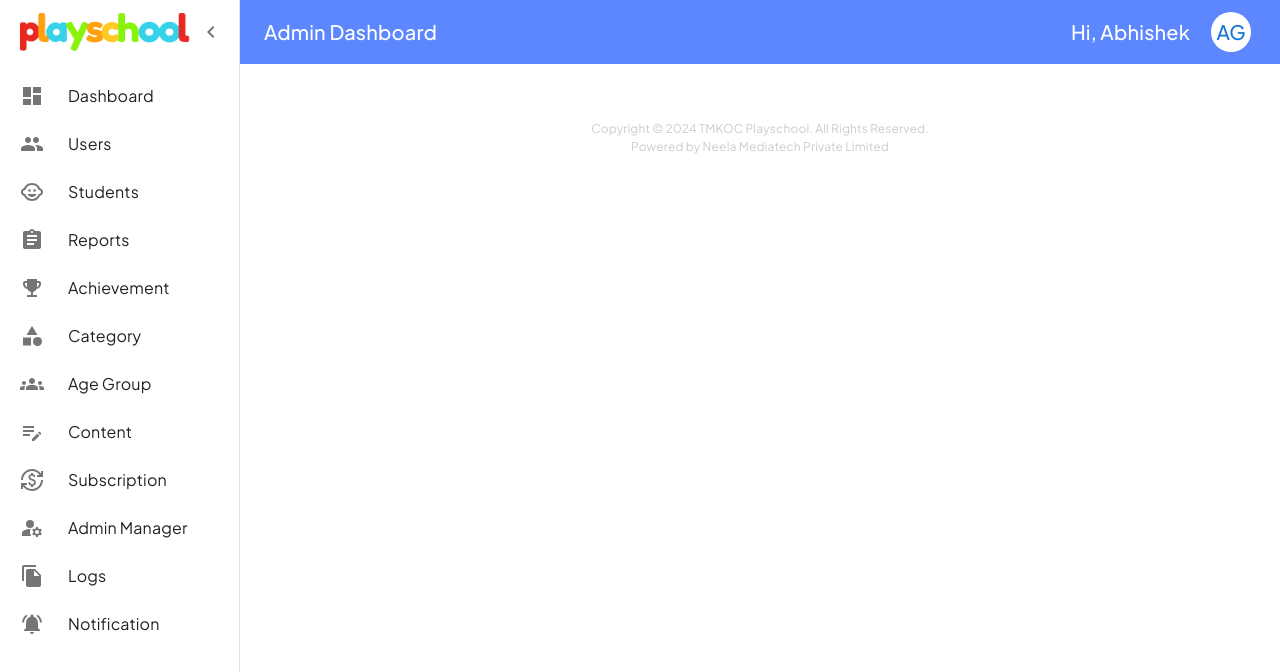
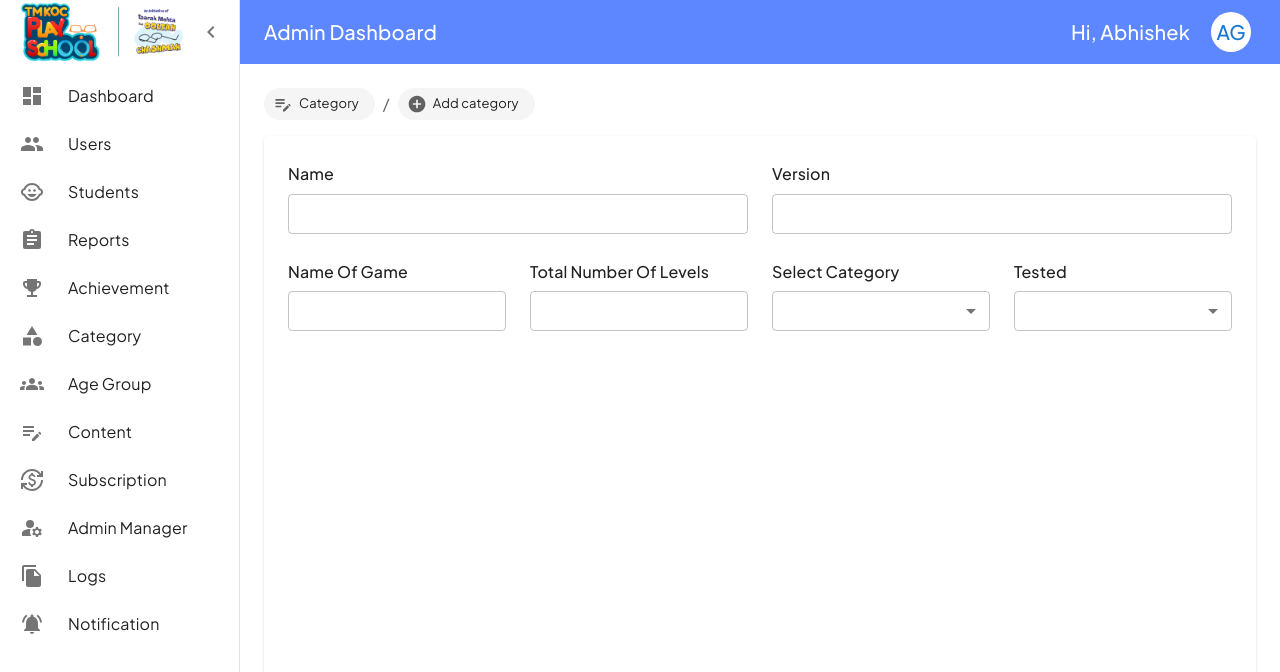
Before and after one commit to abhishekgarad5677/play-school-admin-dashboard, a React (Vite) app: page /dashboard/add-content in a window 1280 px wide. Shown: the top 672 px of the page. Built offline with nearby package versions, Linux system fonts and the light colour scheme; sample sign-in values are in the browser's storage.

Commit message:
add content page added

```diff
--- a/src/components/layout/DefaultLayout.jsx
+++ b/src/components/layout/DefaultLayout.jsx
@@ -44,6 +44,7 @@ import AdminManager from '../../pages/AdminManager/AdminManager';
 import Logs from '../../pages/Logs/Logs';
 import Notification from '../../pages/Notification/Notification';
 import AddCategory from '../../pages/Category/AddCategory';
+import AddContent from '../../pages/Content/AddContent';
 
 const drawerWidth = 240;
 
@@ -196,7 +197,7 @@ export default function DefaultLayout() {
       <Drawer variant="permanent" open={open}>
         <DrawerHeader>
           <Box sx={{ display: 'flex', justifyContent: 'center', width: '100%', paddingLeft: 1 }}>
-            {open && <img style={{ transition: 'ease' }} src={logo} alt="" width={'100%'} height={'38'} />}
+            {open && <img style={{ transition: 'ease' }} src={logo} alt="" width={'95%'} height={'60'} />}
           </Box>
           <IconButton onClick={handleDrawerClose}>
             {theme.direction === 'rtl' ? <ChevronRightIcon /> : <ChevronLeftIcon />}
@@ -345,6 +346,7 @@ export default function DefaultLayout() {
           <Route path="add-category" element={<AddCategory />} />
           <Route path="age-group" element={<AgeGroup />} />
           <Route path="content" element={<Content />} />
+          <Route path="add-content" element={<AddContent />} />
           <Route path="subscription" element={<Subscription />} />
           <Route path="admin-manager" element={<AdminManager />} />
           <Route path="logs" element={<Logs />} />
--- /dev/null
+++ b/src/pages/Content/AddContent.jsx
@@ -0,0 +1,136 @@
+import React, { useEffect, useState } from "react";
+import {
+  Box,
+  Button,
+  Checkbox,
+  FormControl,
+  FormHelperText,
+  InputAdornment,
+  InputLabel,
+  ListItemText,
+  MenuItem,
+  OutlinedInput,
+  Paper,
+  Select,
+  styled,
+  TextField,
+  Typography,
+} from "@mui/material";
+import CategoryIcon from "@mui/icons-material/Category";
+import CustomBreadcrumbs from "../../components/breadcrumb/CustomBreadcrumbs";
+import AddCircleIcon from "@mui/icons-material/AddCircle";
+import Grid from "@mui/material/Grid2";
+import EditNoteIcon from "@mui/icons-material/EditNote";
+
+const AddContent = () => {
+  const names = [
+    "Oliver Hansen",
+    "Van Henry",
+    "April Tucker",
+    "Ralph Hubbard",
+    "Omar Alexander",
+    "Carlos Abbott",
+    "Miriam Wagner",
+    "Bradley Wilkerson",
+    "Virginia Andrews",
+    "Kelly Snyder",
+  ];
+
+  const [personName, setPersonName] = useState([]);
+
+  const handleChange = (event) => {
+    const {
+      target: { value },
+    } = event;
+    setPersonName(
+      // On autofill we get a stringified value.
+      typeof value === "string" ? value.split(",") : value
+    );
+  };
+
+  return (
+    <>
+      <CustomBreadcrumbs
+        items={[
+          {
+            label: "Category",
+            href: "/dashboard/content",
+            icon: <EditNoteIcon fontSize="small" />,
+          },
+          {
+            label: "Add category",
+            href: "/dashboard/add-content",
+            icon: <AddCircleIcon fontSize="small" />,
+          },
+        ]}
+      />
+      <Paper sx={{ height: "85vh", width: "100%", padding: 3 }}>
+        <Grid container spacing={3}>
+          <Grid size={6}>
+            <Typography variant="subtitle1" fontWeight={"500"} gutterBottom>
+              Name
+            </Typography>
+            <OutlinedInput fullWidth size="small" />
+          </Grid>
+          <Grid size={6}>
+            <Typography variant="subtitle1" fontWeight={"500"} gutterBottom>
+              Version
+            </Typography>
+            <OutlinedInput fullWidth size="small" />
+          </Grid>
+          <Grid size={3}>
+            <Typography variant="subtitle1" fontWeight={"500"} gutterBottom>
+              Name Of Game
+            </Typography>
+            <OutlinedInput fullWidth size="small" />
+          </Grid>
+          <Grid size={3}>
+            <Typography variant="subtitle1" fontWeight={"500"} gutterBottom>
+              Total Number Of Levels
+            </Typography>
+            <OutlinedInput fullWidth size="small" />
+          </Grid>
+          <Grid size={3}>
+            <Typography variant="subtitle1" fontWeight={"500"} gutterBottom>
+              Select Category
+            </Typography>
+            <FormControl fullWidth size="small">
+              {/* <InputLabel id="demo-multiple-checkbox-label">Tag</InputLabel> */}
+              <Select
+                multiple
+                value={personName}
+                onChange={handleChange}
+                input={<OutlinedInput fullWidth size="small" />}
+                renderValue={(selected) => selected.join(", ")}
+                // MenuProps={MenuProps}
+              >
+                {names?.map((name) => (
+                  <MenuItem key={name} value={name}>
+                    <Checkbox />
+                    <ListItemText primary={name} />
+                  </MenuItem>
+                ))}
+              </Select>
+            </FormControl>
+          </Grid>
+          <Grid size={3}>
+            <Typography variant="subtitle1" fontWeight={"500"} gutterBottom>
+              Tested
+            </Typography>
+            <FormControl fullWidth>
+              <Select
+                label="Age"
+                input={<OutlinedInput fullWidth size="small" />}
+              >
+                <MenuItem value={true}>Yes</MenuItem>
+                <MenuItem value={false}>No</MenuItem>
+              </Select>
+            </FormControl>
+          </Grid>
+        </Grid>
+      </Paper>
+    </>
+  );
+};
+
+export default AddContent;
--- a/src/pages/Content/Content.jsx
+++ b/src/pages/Content/Content.jsx
@@ -1,9 +1,13 @@
-import { Box, Paper } from "@mui/material";
+import { Box, Button, Paper, TextField } from "@mui/material";
 import React from "react";
 import CustomBreadcrumbs from "../../components/breadcrumb/CustomBreadcrumbs";
-import EditNoteIcon from '@mui/icons-material/EditNote';
+import EditNoteIcon from "@mui/icons-material/EditNote";
+import AddIcon from "@mui/icons-material/Add";
+import { useNavigate } from "react-router-dom";
 
 const Content = () => {
+  const navigate = useNavigate();
+
   return (
     <>
       <CustomBreadcrumbs
@@ -11,11 +15,11 @@ const Content = () => {
           {
             label: "Content",
             href: "/dashboard/content",
-                        icon: <EditNoteIcon fontSize="small" />
-                    }
+            icon: <EditNoteIcon fontSize="small" />,
+          },
         ]}
       />
-            <Paper sx={{ height: "85vh", width: '100%', padding: 3 }}>
+      <Paper sx={{ height: "85vh", width: "100%", padding: 3 }}>
         <Box
           display="flex"
           justifyContent="space-between"
@@ -24,14 +28,32 @@ const Content = () => {
           mb={2}
           sx={{
             gap: 1,
-                        flexDirection: { xs: 'column', sm: 'row' },
+            flexDirection: { xs: "column", sm: "row" },
           }}
         >
-                    <>Content</>
+          {/* search student */}
+          <TextField
+            label="search content"
+            variant="outlined"
+            size="small"
+            onChange={(e) => filterUserData(e)}
+          />
+
+          {/* add category button */}
+          <Button
+            variant="contained"
+            startIcon={<AddIcon />}
+            sx={{
+              width: { xs: "100%", sm: "auto", backgroundColor: "#5D87FF" },
+            }}
+            onClick={() => navigate("/dashboard/add-content")}
+          >
+            Add Content
+          </Button>
         </Box>
       </Paper>
     </>
-    )
-}
+  );
+};
 
 export default Content;
```
Also changed, not shown: public/play-school-logo.png. Lines whose indentation alone changed are shown as unchanged.
